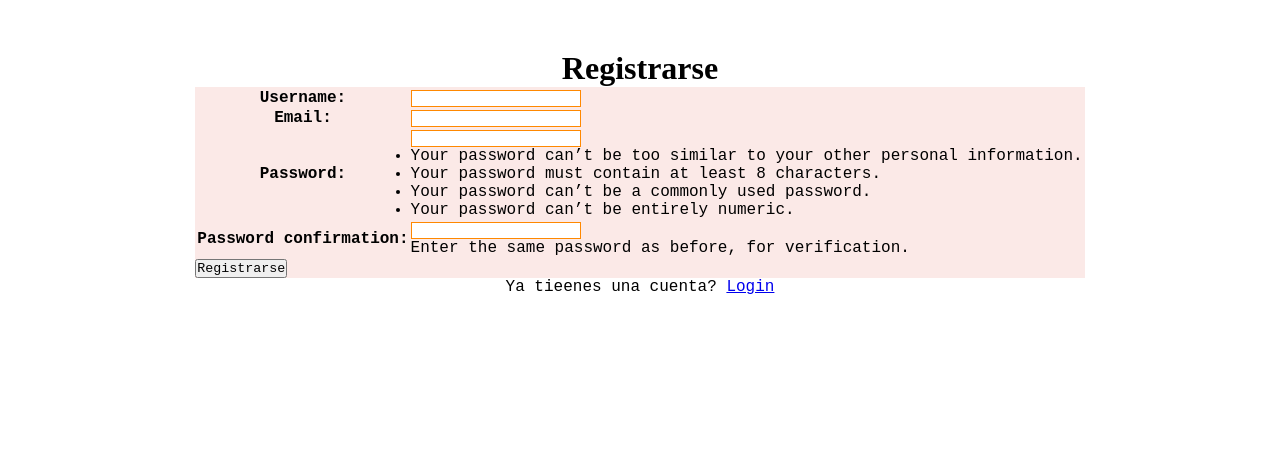
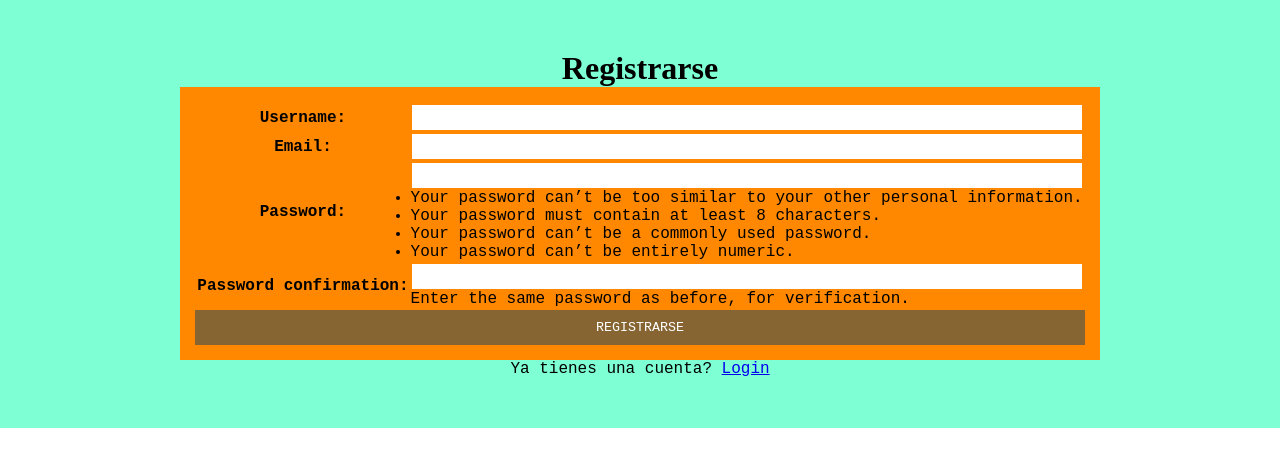
Before and after one commit to Naiitiry/django-blog, a Django app: page /accounts/register/ in a window 1280 px wide. Shown: the top 467 px of the page. Run offline with Django 5.2, Linux system fonts and the light colour scheme; some libraries are stand-ins or nearby versions.

Commit message:
features css

```diff
--- a/blog/static/css/style.css
+++ b/blog/static/css/style.css
@@ -26,19 +26,43 @@ main{
     padding: 50px;
     justify-content: flex-start;
     align-items: center;
+    background-color: aquamarine;
 }
 nav{
-    background-color: var(--color-tertiary);
+    background-color: var(--color-secondary);
 }
 input{
     outline: none;
     box-shadow: none;
     border: 1px solid var(--color-tertiary);
+    padding: 5px;
+    width: 100%;
 }
 
 form{
-    background-color: var(--color-primary);
+    background-color: var(--color-tertiary);
+    padding: 15px;
+}
+.form-register{
+    display: flex;
+    flex-direction: column;
+    justify-content: center;
+    align-items: center;
 }
 .form-table{
     list-style: none;
 }
+.btn-send{
+    width: 100%;
+    padding: 10px;
+    background-color: var(--color-secondary);
+    color: white;
+    border: 0;
+    text-transform: uppercase;
+    cursor: pointer;
+}
+.btn-send:hover{
+    background-color: white;
+    color: var(--color-secondary);
+    border: 1px solid var(--color-primary);
+}
--- a/blog/templates/accounts/detail.html
+++ b/blog/templates/accounts/detail.html
@@ -1,4 +1,4 @@
-{% extends 'layout/session/base_session.html' %}
+{% extends 'layout/base_session.html' %}
 
 {% block 'content' %}
     <h1>
--- a/blog/templates/accounts/login.html
+++ b/blog/templates/accounts/login.html
@@ -1,4 +1,4 @@
-{% extends 'layout/session/base_session.html' %}
+{% extends 'layout/base_session.html' %}
 
 {% block 'title' %}Iniciar sesión{% endblock %}
 
@@ -8,7 +8,7 @@
         {% csrf_token %}
         <input type="text" name="username" placeholder="Usuario">
         <input type="password" name="password" placeholder="Contraseña">
-        <button type="submit">Iniciar sesión</button>
+        <button type="submit" class="btn-send">Iniciar sesión</button>
     </form>
 
     <p>No tienes una cuenta? <a href="{% url 'register' %}">Registrarse</a></p>
--- a/blog/templates/accounts/register.html
+++ b/blog/templates/accounts/register.html
@@ -1,18 +1,18 @@
-{% extends 'layout/session/base_session.html' %}
+{% extends 'layout/base_session.html' %}
 
 {% block 'title' %}Registrarse{% endblock %}
 
 {% block 'content' %}
     <h1>Registrarse</h1>
-    <form action="{% url 'register' %}" method="POST">
+    <form action="{% url 'register' %}" method="POST" class="form-register">
         {% csrf_token %}
         <table class="form-table">
             {{form.as_table}}
         </table>
-        <button type="submit">Registrarse</button>
+        <button type="submit" class="btn-send">Registrarse</button>
     </form>
 
-    <p>Ya tieenes una cuenta? <a href="{% url 'login' %}">Login</a></p>
+    <p>Ya tienes una cuenta? <a href="{% url 'login' %}">Login</a></p>
 
     {% for message in messages %}
         <p>{{ message }}</p>
--- a/blog/templates/layout/base.html
+++ b/blog/templates/layout/base.html
@@ -6,7 +6,7 @@
     <meta name="viewport" content="width=device-width, initial-scale=1.0">
     <title>Blog | {% block 'title' %}{% endblock %}</title>
     <link rel="stylesheet" href="{% static 'css/style.css' %}">
-    <script src="https://kit.fontawesome.com/bf1e8130c0.js" crossorigin="anonymous"></script>
+
     {% block 'style' %}{% endblock %}
 </head>
 <body>
@@ -20,5 +20,6 @@
     <footer>
 
     </footer>
+    <script src="https://kit.fontawesome.com/bf1e8130c0.js" crossorigin="anonymous"></script>
 </body>
 </html>
--- a/blog/templates/layout/session/base_session.html
+++ b/blog/templates/layout/base_session.html
@@ -13,5 +13,6 @@
         {% block 'content' %}
         {% endblock %}
     </main>
+    <script src="https://kit.fontawesome.com/bf1e8130c0.js" crossorigin="anonymous"></script>
 </body>
 </html>
```
